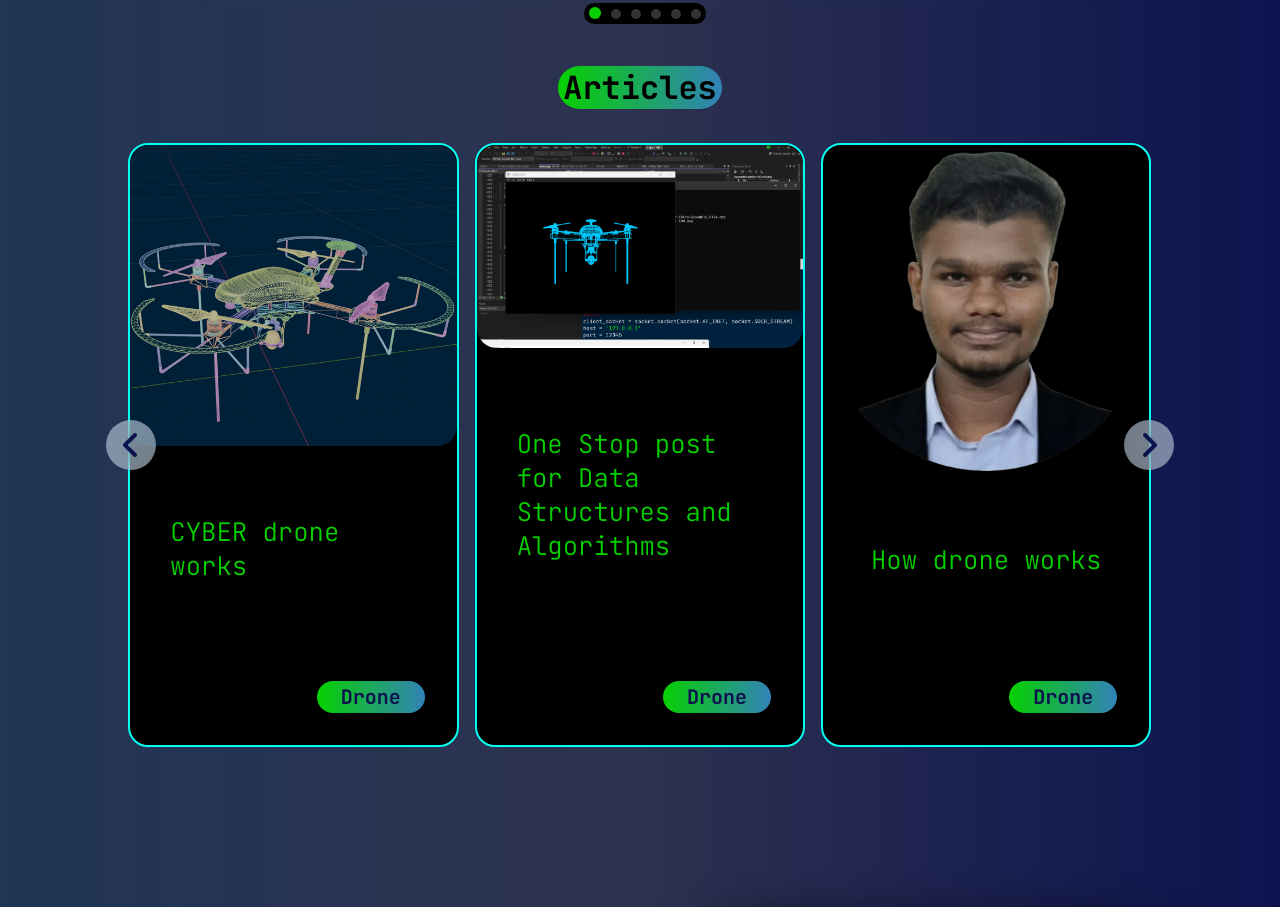
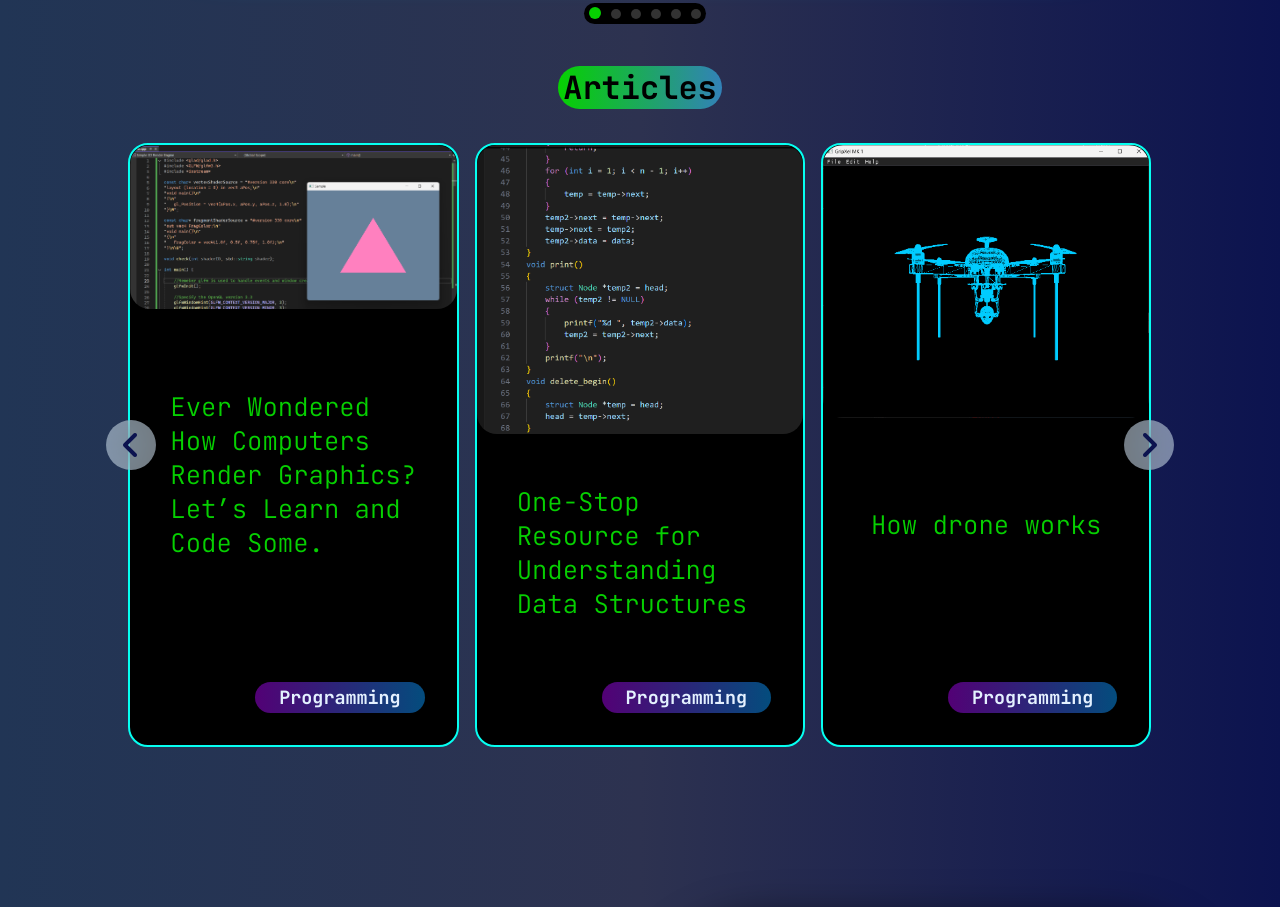
Before and after one commit to CyberBashForce/HackZillaX8, a website: page index.html in a window 1280 px wide. Shown: the part 5050-5957 px from the top of the page. Drawn offline with nearby package versions, Linux system fonts and the light colour scheme; a web font is replaced by a local one.

Commit message:
Article Update -1

```diff
--- a/index.html
+++ b/index.html
@@ -194,21 +194,25 @@
         <div class="wrapper">
             <i id="left" class="fa-solid fa-angle-left"></i>
             <ul class="carousel">
-                <li class="card">
-                    <div class="img"><img src="resources/Blue_print - Copy.png" alt="drone" draggable="false"></div>
-                    <span>CYBER drone works</span>
-                    <h2>Drone</h2>
+                <li class="card"
+                    onclick="window.open('https://medium.com/@CyberBashForce/ever-wonder-how-computers-render-graphics-lets-learn-and-code-some-47f0fbd28533', '_blank');">
+                    <div class="img">
+                        <img src="resources/simple-graphics.png" alt="OpenGL-Triangle" draggable="false">
+                    </div>
+                    <span>Ever Wondered How Computers Render Graphics? Let’s Learn and Code Some.</span>
+                    <h2>Programming</h2>
                 </li>
-                <li class="card">
-                    <div class="img"><img src="resources/GripXel.png" alt="drone" draggable="false"></div>
-                    <span>One Stop post for Data Structures and Algorithms</span>
-                    <h2>Drone</h2>
+                <li class="card"
+                    onclick="window.open('https://medium.com/@CyberBashForce/one-stop-resource-for-understanding-data-structures-fd8081325352', '_blank');">
+                    <div class="img"><img src="resources/DS.png" alt="drone" draggable="false"></div>
+                    <span>One-Stop Resource for Understanding Data Structures</span>
+                    <h2>Programming</h2>
 
                 </li>
                 <li class="card">
-                    <div class="img"><img src="prof-pic.png" alt="drone" draggable="false"></div>
+                    <div class="img"><img src="GripXel.png" alt="drone" draggable="false"></div>
                     <span>How drone works</span>
-                    <h2>Drone</h2>
+                    <h2>Programming</h2>
 
                 </li>
                 <li class="card">
@@ -216,10 +220,10 @@
                     <span>How drone works</span>
                     <h2>Drone</h2>
                 </li>
-                <li class="card">
-                    <div class="img"><img src="resources/Blue_print - Copy.png" alt="drone" draggable="false"></div>
-                    <span>How drone works</span>
-                    <h2>Drone</h2>
+                <li class="card" onclick="window.open('https://medium.com/@CyberBashForce', '_blank');">
+                    <div class="img"></div>
+                    <span>Load More</span>
+
                 </li>
             </ul>
             <i id="right" class="fa-solid fa-angle-right"></i>
--- a/styles.css
+++ b/styles.css
@@ -422,9 +422,9 @@ nav li:hover a {
     width: auto-fit;
     margin-left: auto;
     padding: 0.2rem 1.5rem;
-    color: #0C134F;
-    font-size: 1.25rem;
-    background-image: var(--button-bg);
+    color: #E4F1FF;
+    font-size: 1.15rem;
+    background-image: var(--button-bg-tr);
     margin-top: auto;
     margin-bottom: 2rem;
     margin-right: 2rem;
```
Also changed, not shown: prof-pic.png (deleted), resources/DS.png (added), resources/profile-picture.png (deleted), resources/profile.png (deleted), resources/simple-graphics.png (added).
